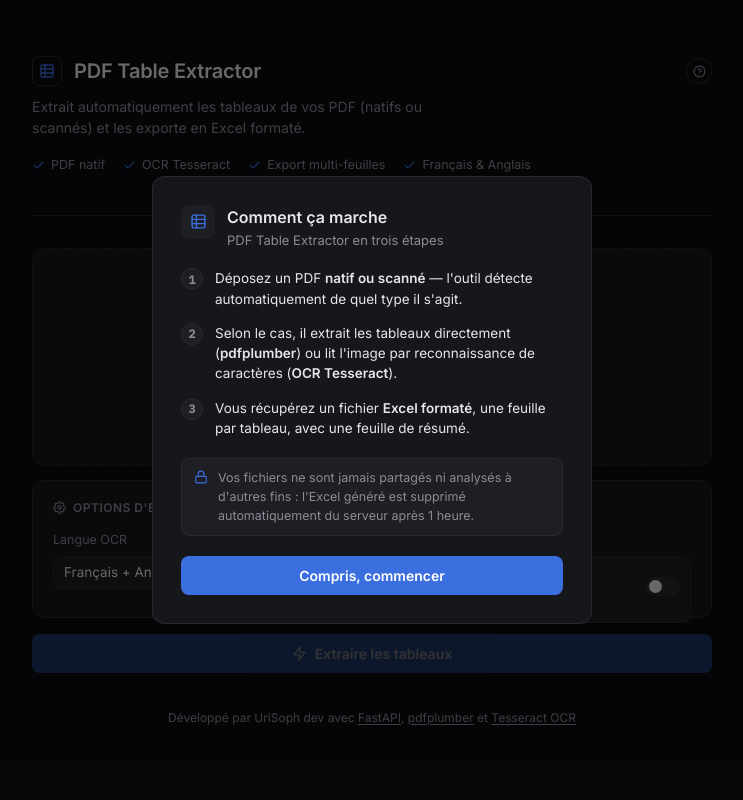
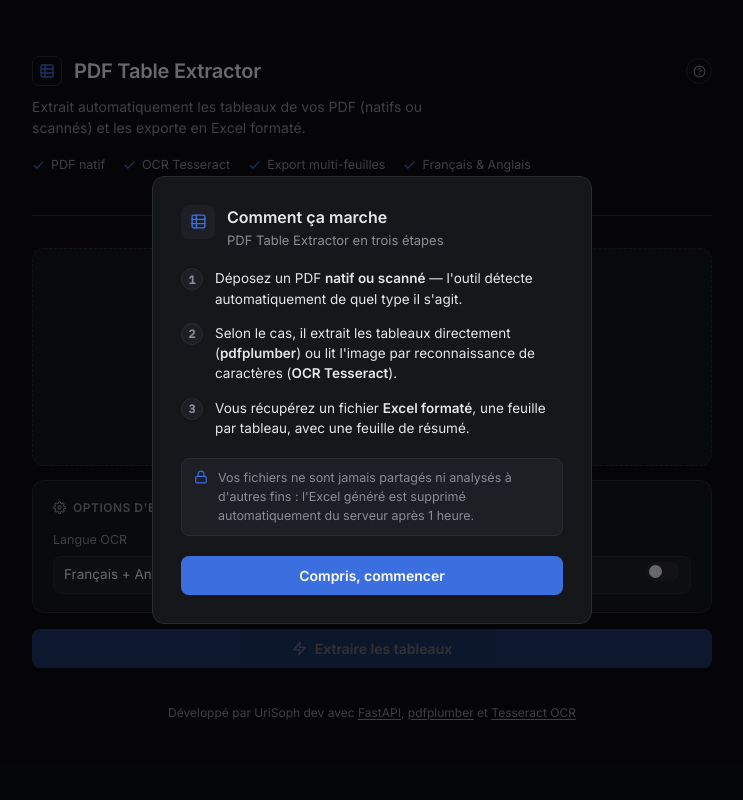
Before and after one commit to Yedmithra/pdf-table-extractor, a FastAPI app: page / in a window 1280 px wide. Shown: the whole page, without its empty margins (268-1011 px from the left). Run offline with FastAPI, Linux system fonts and the light colour scheme; parts of the project's set-up code (start-up, migrations or seed data) failed here and were passed over.

Commit message:
Fix vertical alignment between OCR language select and OCR toggle
Native <select> elements render with browser-default height metrics
that don't match a plain flex div even with identical padding. Give
both an explicit shared height (38px) instead of relying on padding
alone. Verified with a cropped screenshot: the two controls now sit
on the same baseline.

```diff
--- a/app/templates/index.html
+++ b/app/templates/index.html
@@ -147,6 +147,7 @@
   .option-item label { font-size: 12.5px; color: var(--muted); margin-bottom: 6px; display: block; }
   select {
     width: 100%;
+    height: 38px;
     background: var(--surface-2);
     border: 1px solid var(--border);
     color: var(--text);
@@ -169,7 +170,7 @@
     border: 1px solid var(--border);
     border-radius: var(--radius);
     padding: 8px 10px;
-    height: 100%;
+    height: 38px;
   }
   .toggle-label { font-size: 13.5px; }
   .toggle { position: relative; width: 34px; height: 19px; flex-shrink: 0; }
```
